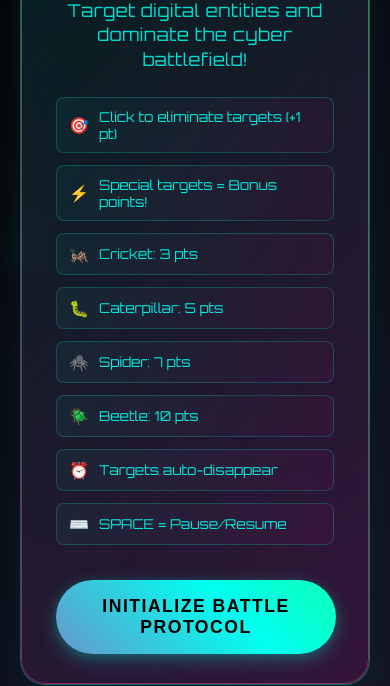
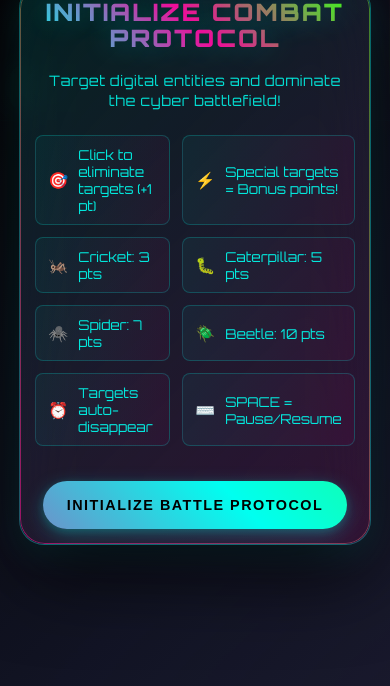
Before and after one commit to UzitheI/lsp_ant_smasher.github.io, a plain HTML site: page index.html in a window 390 px wide. Shown: the part 158-844 px from the top of the page. Drawn offline with Linux system fonts and the light colour scheme.

Commit message:
fix: made the game mobile responsive

```diff
--- a/script.js
+++ b/script.js
@@ -334,7 +334,6 @@ class AntSmasherGame {
       }
     };
 
-    // Start spawning ants immediately
     spawnAntsRecursively();
     this.startGameTimer();
 
--- a/style.css
+++ b/style.css
@@ -938,11 +938,13 @@ body::before {
 @media (max-width: 768px) {
   .game-container {
     flex-direction: column;
+    height: 100vh;
   }
 
   .stats-sidebar {
     width: 100%;
     height: auto;
+    padding: 15px;
     flex-direction: row;
     flex-wrap: wrap;
     justify-content: space-between;
@@ -952,102 +954,200 @@ body::before {
   }
 
   .game-logo {
-    order: 1;
-    flex: 1;
+    margin-bottom: 0;
+    margin-right: 20px;
+  }
+
+  .game-logo h1 {
+    font-size: 1.2rem;
+    line-height: 1.2;
+    margin-bottom: 0;
   }
 
   .score-section {
-    order: 2;
     flex-direction: row;
-    gap: 15px;
+    gap: 10px;
+    margin: 0;
+  }
+
+  .score-card {
+    padding: 10px 15px;
+    min-width: 80px;
+  }
+
+  .score-label {
+    font-size: 0.7rem;
+    margin-bottom: 5px;
+  }
+
+  .score-value {
+    font-size: 1.5rem;
   }
 
   .game-stats {
-    order: 3;
     flex-direction: row;
-    gap: 15px;
+    gap: 10px;
+    margin: 0;
+  }
+
+  .stat-item {
+    padding: 8px 12px;
+    flex-direction: column;
+    align-items: center;
+    min-width: 60px;
+  }
+
+  .stat-icon {
+    font-size: 1rem;
+    margin-bottom: 3px;
+  }
+
+  .stat-label {
+    font-size: 0.6rem;
+    margin: 0;
+  }
+
+  .stat-value {
+    font-size: 0.9rem;
+    margin-top: 2px;
   }
 
   .control-buttons {
-    order: 4;
     flex-direction: row;
+    gap: 8px;
+    margin: 0;
+  }
+
+  .control-btn {
+    padding: 8px 12px;
+    font-size: 0.7rem;
+    min-width: 70px;
+    min-height: 44px;
+  }
+
+  .game-arena {
+    flex: 1;
+    height: calc(100vh - 120px);
+  }
+
+  .welcome-modal {
+    padding: 10px;
+  }
+
+  .intro-panel {
+    width: 95%;
+    max-width: none;
+    padding: 20px;
+    margin: 20px auto;
+  }
+
+  .intro-panel h2 {
+    font-size: 1.8rem;
+  }
+
+  .intro-panel p {
+    font-size: 0.9rem;
+  }
+
+  .instructions-grid {
+    grid-template-columns: 1fr;
     gap: 10px;
   }
 
+  .guide-rule {
+    padding: 10px;
+    font-size: 0.8rem;
+  }
+
+  .launch-trigger {
+    padding: 12px 24px;
+    font-size: 0.9rem;
+    min-height: 48px;
+  }
+
+  .target-creature {
+    font-size: 2.5rem !important;
+    padding: 8px;
+  }
+
+  .bonus-target {
+    font-size: 3rem !important;
+    padding: 10px;
+  }
+}
+
+@media (max-width: 480px) {
+  .stats-sidebar {
+    padding: 10px;
+  }
+
   .game-logo h1 {
-    font-size: 1.5rem;
-    line-height: 1.2;
+    font-size: 1rem;
+  }
+
+  .score-card {
+    padding: 8px 10px;
+    min-width: 60px;
+  }
+
+  .score-value {
+    font-size: 1.2rem;
+  }
+
+  .stat-item {
+    padding: 6px 8px;
+    min-width: 50px;
+  }
+
+  .control-btn {
+    padding: 6px 8px;
+    font-size: 0.6rem;
+    min-width: 60px;
   }
 
   .intro-panel {
-    margin: 20px;
-    padding: 25px 30px;
+    padding: 15px;
   }
 
   .intro-panel h2 {
-    font-size: 2rem;
+    font-size: 1.5rem;
+  }
+
+  .guide-rule {
+    font-size: 0.7rem;
+    padding: 8px;
   }
 
   .target-creature {
-    width: 40px;
-    height: 40px;
-    font-size: 30px;
+    font-size: 2rem !important;
   }
 
-  .defeat-panel {
-    margin: 20px;
-    padding: 30px 35px;
-  }
-
-  .defeat-panel h2 {
-    font-size: 2.2rem;
-  }
-
-  .defeat-buttons {
-    flex-direction: column;
-    align-items: center;
-  }
-
-  .defeat-btn {
-    min-width: 200px;
+  .bonus-target {
+    font-size: 2.5rem !important;
   }
 }
 
-@media (max-width: 1024px) {
+@media (max-width: 768px) and (orientation: landscape) {
   .stats-sidebar {
-    width: 280px;
-    padding: 20px 15px;
-    gap: 20px;
+    height: 80px;
+    padding: 8px 15px;
+  }
+
+  .game-arena {
+    height: calc(100vh - 80px);
   }
 
   .game-logo h1 {
-    font-size: 1.8rem;
+    font-size: 0.9rem;
+  }
+
+  .score-card,
+  .stat-item,
+  .control-btn {
+    padding: 4px 8px;
   }
 
   .score-value {
-    font-size: 2rem;
-  }
-
-  .instruction-grid {
-    grid-template-columns: 1fr;
-  }
-
-  .intro-panel {
-    max-width: 500px;
-    padding: 30px 35px;
-  }
-
-  .defeat-panel {
-    max-width: 500px;
-    padding: 40px 45px;
-  }
-
-  .defeat-stats {
-    grid-template-columns: 1fr;
+    font-size: 1rem;
   }
 }
-
-/* Utility Classes */
-.invisible {
-  display: none !important;
-}
```
